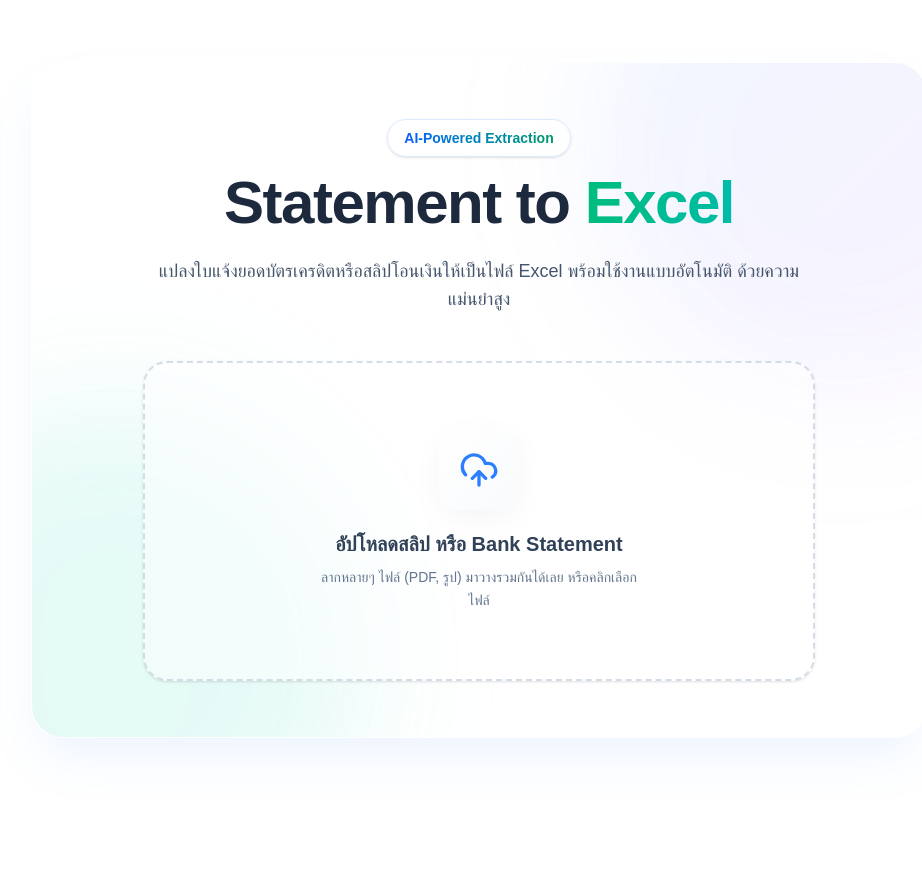
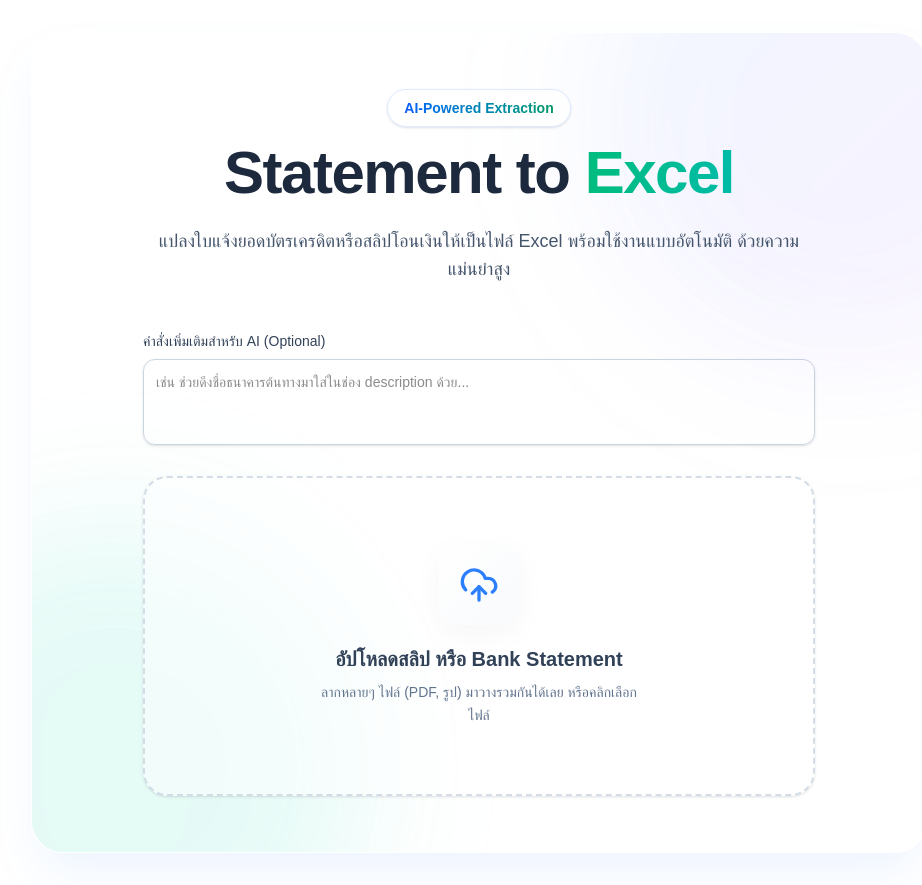
Before and after one commit to jakkrss-dev/Bill-Manages, a Next.js app: page / in a window 1280 px wide. Shown: the whole page, without its empty margins (161-1083 px from the left). Before the commit the page ends 800 px from the top, so only its background shows below. Built offline with nearby package versions, Linux system fonts and the light colour scheme.

Commit message:
feat: add custom prompt textarea on dashboard

```diff
--- a/src/app/api/parse-statement/route.ts
+++ b/src/app/api/parse-statement/route.ts
@@ -15,6 +15,8 @@
     const arrayBuffer = await file.arrayBuffer();
     const buffer = Buffer.from(arrayBuffer);
 
+    const customPrompt = formData.get('customPrompt') as string | null;
+
     // เช็คว่าผู้ใช้ใส่ API KEY หรือไม่
     const apiKey = process.env.GEMINI_API_KEY;
 
@@ -25,7 +27,7 @@
         generationConfig: { responseMimeType: "application/json" }
       });
 
-      const prompt = `
+      let prompt = `
         คุณคือผู้เชี่ยวชาญด้านบัญชี ฉันมีไฟล์ Bank Statement หรือ สลิปโอนเงิน (Slip)
         กรุณาวิเคราะห์เอกสารนี้และดึงรายการธุรกรรมทั้งหมดออกมา
 
@@ -36,6 +38,10 @@
         - amount (number): จำนวนเงินที่ทำรายการ (เป็นตัวเลขบวกเสมอ ห้ามมีลูกน้ำ)
         - type (string): เป็น 'deposit' (ยอดเข้า/รับเงิน) หรือ 'withdrawal' (ยอดออก/โอนเงิน/จ่ายบิล/ซื้อของ)
       `;
+
+      if (customPrompt) {
+        prompt += `\nคำสั่งเพิ่มเติมจากผู้ใช้:\n${customPrompt}`;
+      }
 
       const result = await model.generateContent([
         prompt,
--- a/src/components/UploadZone.tsx
+++ b/src/components/UploadZone.tsx
@@ -6,7 +6,7 @@
 import { motion } from 'framer-motion';
 
 export default function UploadZone() {
-  const { files, setFiles, isProcessing, setIsProcessing, setTransactions } = useStore();
+  const { files, setFiles, isProcessing, setIsProcessing, setTransactions, customPrompt, setCustomPrompt } = useStore();
   const [isDragging, setIsDragging] = useState(false);
   const [error, setError] = useState<string | null>(null);
 
@@ -47,6 +47,9 @@
         const processPromises = chunk.map(async (file) => {
           const formData = new FormData();
           formData.append('file', file);
+          if (customPrompt.trim()) {
+            formData.append('customPrompt', customPrompt);
+          }
 
           const response = await fetch('/api/parse-statement', {
             method: 'POST',
@@ -112,6 +115,25 @@
 
   return (
     <div className="w-full max-w-2xl mx-auto mt-6">
+      <motion.div
+        initial={{ opacity: 0, y: -10 }}
+        animate={{ opacity: 1, y: 0 }}
+        transition={{ duration: 0.5 }}
+        className="mb-6"
+      >
+        <label className="block text-sm font-medium text-slate-700 mb-2">
+          คำสั่งเพิ่มเติมสำหรับ AI (Optional)
+        </label>
+        <textarea
+          className="w-full p-3 border border-slate-300 rounded-xl focus:ring-2 focus:ring-blue-500 focus:border-blue-500 transition-all resize-none shadow-sm text-sm"
+          rows={3}
+          placeholder="เช่น ช่วยดึงชื่อธนาคารต้นทางมาใส่ในช่อง description ด้วย..."
+          value={customPrompt}
+          onChange={(e) => setCustomPrompt(e.target.value)}
+          disabled={isProcessing}
+        />
+      </motion.div>
+
       <motion.div
         initial={{ opacity: 0, scale: 0.95 }}
         animate={{ opacity: 1, scale: 1 }}
--- a/src/store/useStore.ts
+++ b/src/store/useStore.ts
@@ -15,6 +15,8 @@
   setTransactions: (transactions: Transaction[]) => void;
   isProcessing: boolean;
   setIsProcessing: (status: boolean) => void;
+  customPrompt: string;
+  setCustomPrompt: (prompt: string) => void;
 }
 
 export const useStore = create<AppState>((set) => ({
@@ -24,4 +26,6 @@
   setTransactions: (transactions) => set({ transactions }),
   isProcessing: false,
   setIsProcessing: (isProcessing) => set({ isProcessing }),
+  customPrompt: "",
+  setCustomPrompt: (customPrompt) => set({ customPrompt }),
 }));
```
